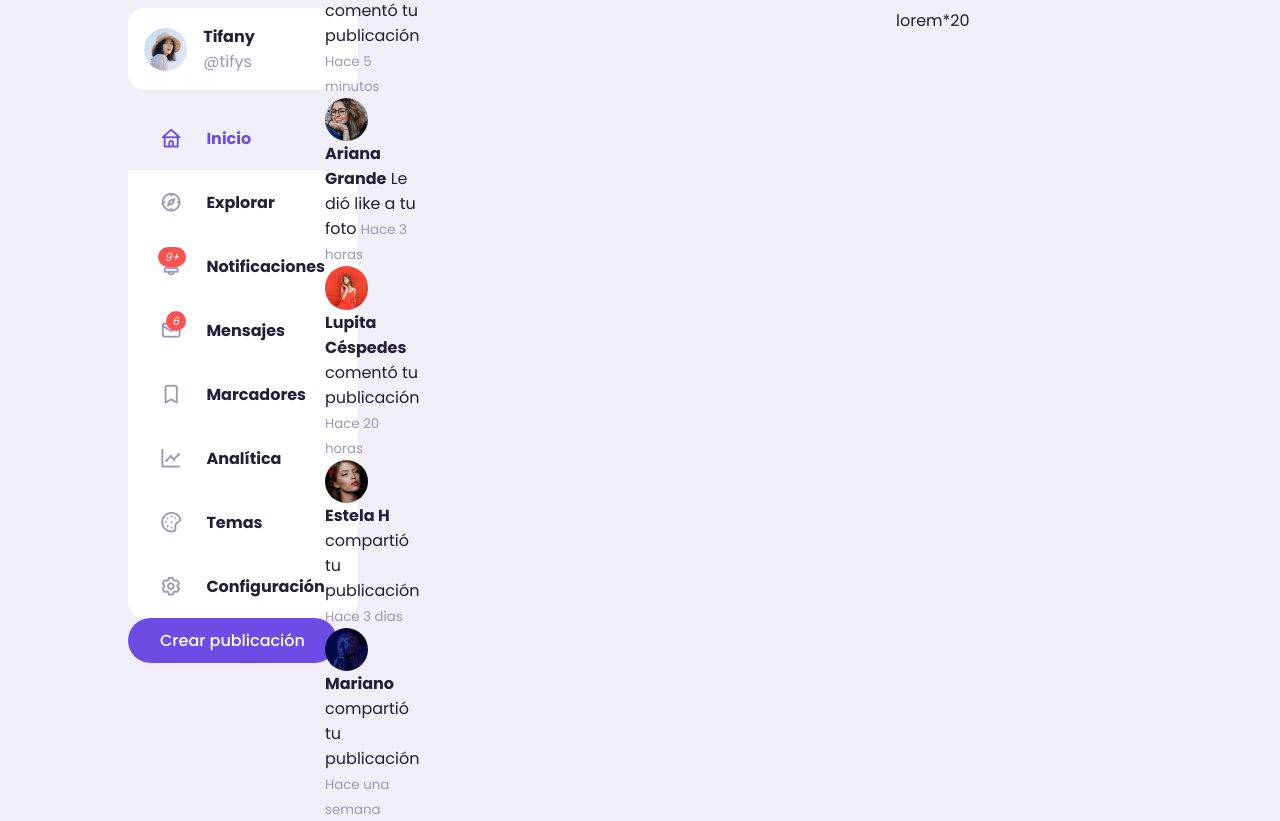
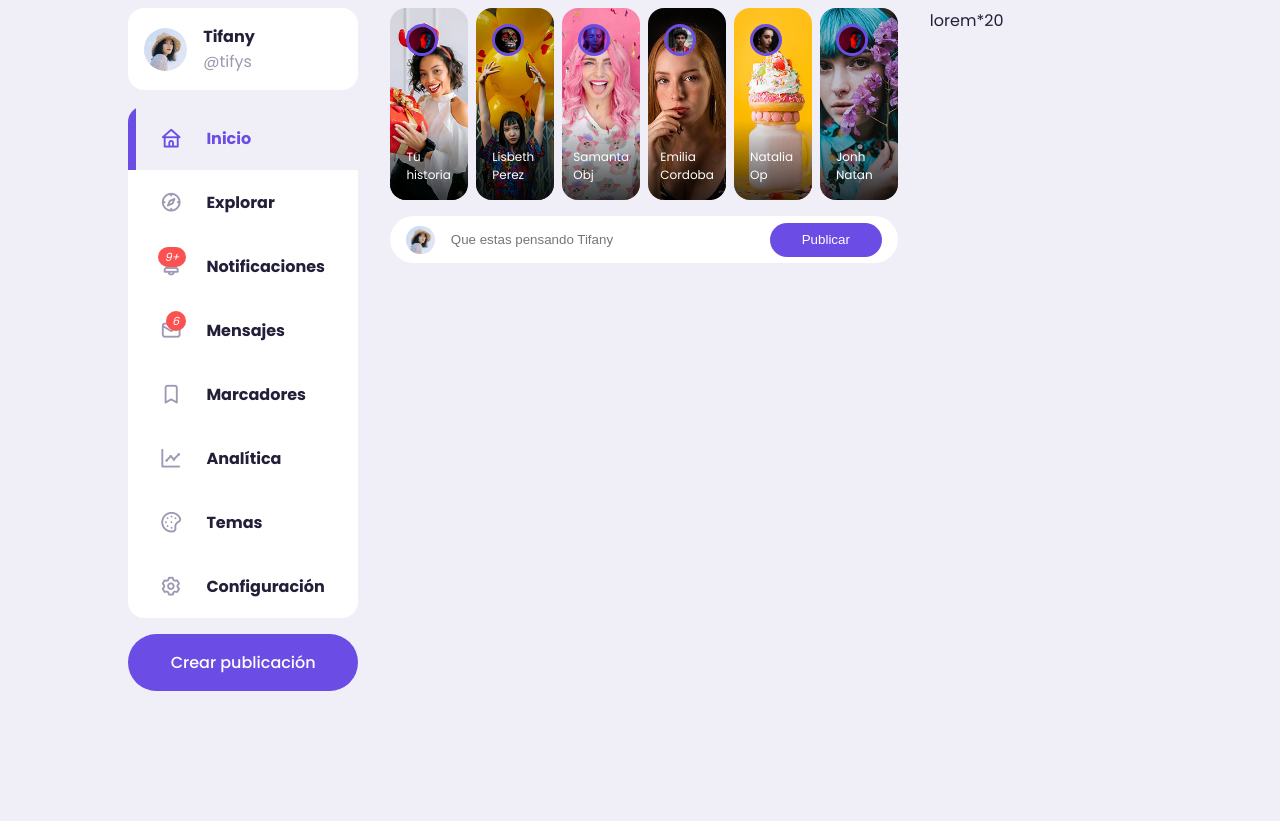
Before and after one commit to nomikugg/socialmedia, a plain HTML site: page index.html in a window 1280 px wide. Shown: the part 78-899 px from the top of the page. After the commit the page ends 800 px from the top, so only its background shows below. Drawn offline with nearby package versions, Linux system fonts and the light colour scheme.

Commit message:
Estilizando la columna central de la pagina estatica

```diff
--- a/css/style.css
+++ b/css/style.css
@@ -196,3 +196,146 @@ main .container .left .profile {
 .left .sidebar .active h3 {
   color: var(--color-primary);
 }
+
+.left .sidebar .active::before {
+  content: "";
+  display: block;
+  width: 0.5rem;
+  height: 100%;
+  position: absolute;
+  background-color: var(--color-primary);
+}
+
+.left .sidebar .menu-item:first-child.active {
+  border-top-left-radius: var(--card-border-radius);
+  overflow: hidden;
+}
+.left .sidebar .menu-item:last-child.active {
+  border-bottom-left-radius: var(--card-border-radius);
+  overflow: hidden;
+}
+.left .btn {
+  margin-top: 1rem;
+  width: 100%;
+  text-align: center;
+  padding: 1rem 0;
+}
+
+/* ...................Notificaciones popup */
+.left .notifications-popup {
+  position: absolute;
+  top: 0;
+  left: 110%;
+  width: 30rem;
+  background-color: var(--color-white);
+  border-radius: var(--card-border-radius);
+  padding: var(--card-padding);
+  box-shadow: 0 0 2rem hsl(var(--color-primary), 75%, 60% 25%);
+  display: none;
+}
+
+.left .notifications-popup::before {
+  content: "";
+  width: 1.2rem;
+  height: 1.2rem;
+  display: block;
+  background: #fff;
+  position: absolute;
+  left: -0.6rem;
+  transform: rotate(45deg);
+}
+
+.left .notifications-popup > div {
+  display: flex;
+  align-items: start;
+  gap: 1rem;
+  margin-bottom: 1rem;
+}
+.left .notifications-popup small {
+  display: block;
+}
+
+/*
+Section Middle
+
+*/
+.middle .stories {
+  display: flex;
+  justify-content: space-between;
+  height: 12rem;
+  gap: 0.5rem;
+  /* background: red; */
+}
+.middle .stories .story {
+  padding: var(--card-padding);
+  border-radius: var(--card-border-radius);
+  display: flex;
+  flex-direction: column;
+  justify-content: space-between;
+  align-items: center;
+  color: #fff;
+  font-size: 0.75rem;
+  width: 100%;
+  position: relative;
+  overflow: hidden;
+}
+
+.middle .stories .story::before {
+  content: "";
+  display: block;
+  width: 100%;
+  height: 5rem;
+  background: linear-gradient(transparent, rgba(0, 0, 0, 0.75));
+  position: absolute;
+  bottom: 0;
+}
+.middle .stories .story .name {
+  z-index: 2;
+}
+.middle .stories .story:nth-child(1) {
+  background: url("/images/story-1.jpg") no-repeat center center/cover;
+}
+.middle .stories .story:nth-child(2) {
+  background: url("/images/story-2.jpg") no-repeat center center/cover;
+}
+.middle .stories .story:nth-child(3) {
+  background: url("/images/story-3.jpg") no-repeat center center/cover;
+}
+.middle .stories .story:nth-child(4) {
+  background: url("/images/story-4.jpg") no-repeat center center/cover;
+}
+.middle .stories .story:nth-child(5) {
+  background: url("/images/story-5.jpg") no-repeat center center/cover;
+}
+.middle .stories .story:nth-child(6) {
+  background: url("/images/story-6.jpg") no-repeat center center/cover;
+}
+
+.middle .story .profile-photo {
+  width: 2rem;
+  height: 2rem;
+  align-self: flex-start;
+  border: 3px solid var(--color-primary);
+}
+
+/* Sectioon publicaciones */
+
+.middle .create-post {
+  width: 100%;
+  display: flex;
+  align-items: center;
+  justify-content: space-between;
+  margin-top: 1rem;
+  background: var(--color-white);
+  padding: 0.4rem var(--card-padding);
+  border-radius: var(--border-radius);
+}
+
+.middle .create-post input[type="text"] {
+  justify-self: start;
+  width: 100%;
+  padding-left: 1rem;
+  background: transparent;
+  color: var(--color-dark);
+  margin-right: 1rem;
+}
--- a/index.html
+++ b/index.html
@@ -151,8 +151,64 @@
             Crear publicación
           </label>
         </div>
+        <!-- end of left -------------------- -->
+
         <!-- middle -->
-        <div class="middle"></div>
+        <div class="middle">
+          <!-- stories -->
+          <div class="stories">
+            <div class="story">
+              <div class="profile-photo">
+                <img src="./images/profile-8.jpg" alt="" />
+              </div>
+              <p class="name">Tu historia</p>
+            </div>
+            <div class="story">
+              <div class="profile-photo">
+                <img src="./images/profile-9.jpg" alt="" />
+              </div>
+              <p class="name">Lisbeth Perez</p>
+            </div>
+            <div class="story">
+              <div class="profile-photo">
+                <img src="./images/profile-10.jpg" alt="" />
+              </div>
+              <p class="name">Samanta Obj</p>
+            </div>
+            <div class="story">
+              <div class="profile-photo">
+                <img src="./images/profile-11.jpg" alt="" />
+              </div>
+              <p class="name">Emilia Cordoba</p>
+            </div>
+            <div class="story">
+              <div class="profile-photo">
+                <img src="./images/profile-12.jpg" alt="" />
+              </div>
+              <p class="name">Natalia Op</p>
+            </div>
+            <div class="story">
+              <div class="profile-photo">
+                <img src="./images/profile-8.jpg" alt="" />
+              </div>
+              <p class="name">Jonh Natan</p>
+            </div>
+          </div>
+
+          <!-- End stories -->
+
+          <form class="create-post">
+            <div class="profile-photo">
+              <img src="./images/profile-1.jpg" alt="" />
+            </div>
+            <input
+              type="text"
+              placeholder="Que estas pensando Tifany"
+              id="create-post"
+            />
+            <input type="submit" value="Publicar" class="btn btn-primary" />
+          </form>
+        </div>
         <!-- rigth -->
         <div class="rigth">lorem*20</div>
       </div>
```
